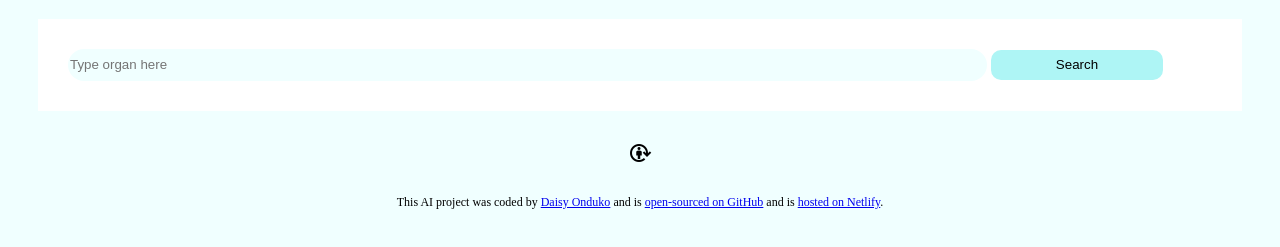
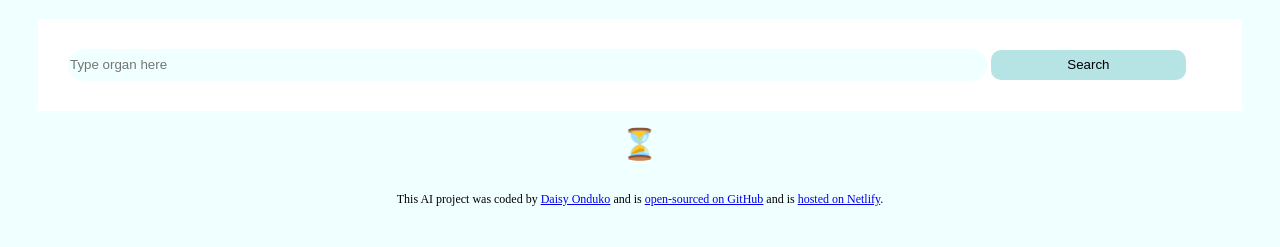
Before and after one commit to Onduko/AI-Funny-Medical-Facts-generator, a plain HTML site: page index.html in a window 1280 px wide. Shown: the part 61-308 px from the top of the page. Drawn offline with nearby package versions, Linux system fonts and the light colour scheme.

Commit message:
Improved user interface

```diff
--- a/index.html
+++ b/index.html
@@ -18,8 +18,8 @@
       <input type="text" id="organ" placeholder="Type organ here" />
       <input type="submit" id="submitButton" value="Search" />
     </form>
-    <p id="fact">
-      <span class="material-symbols-outlined"> metabolism </span>
+    <p>
+      <div id="fact"><span class="icon"> ⏳ </span></div>
     </p>
     <footer>
       This AI project was coded by
--- a/src/script.js
+++ b/src/script.js
@@ -1,6 +1,7 @@
 let organInput = document.querySelector("#organ");
 let form = document.querySelector("form");
 let fact = document.querySelector("#fact");
+let icon = document.querySelector(".icon");
 
 function displayJoke(response) {
   new Typewriter("#fact", {
--- a/src/style.css
+++ b/src/style.css
@@ -20,15 +20,24 @@ form {
   height: 30px;
   border-radius: 10px;
   border: none;
-  background-color: rgb(174, 245, 245);
-  width: 15%;
+  background-color: rgb(182, 227, 227);
+  width: 17%;
 }
 #fact {
-  display: flex;
-  justify-content: center;
-  align-items: center;
   font-size: 30px;
   text-align: center;
+}
+.icon {
+  display: inline-block;
+  animation: rotateIcon 2s linear infinite;
+}
+@keyframes rotateIcon {
+  from {
+    transform: rotate(0deg);
+  }
+  to {
+    transform: rotate(360deg);
+  }
 }
 footer {
   margin-top: 30px;
```
